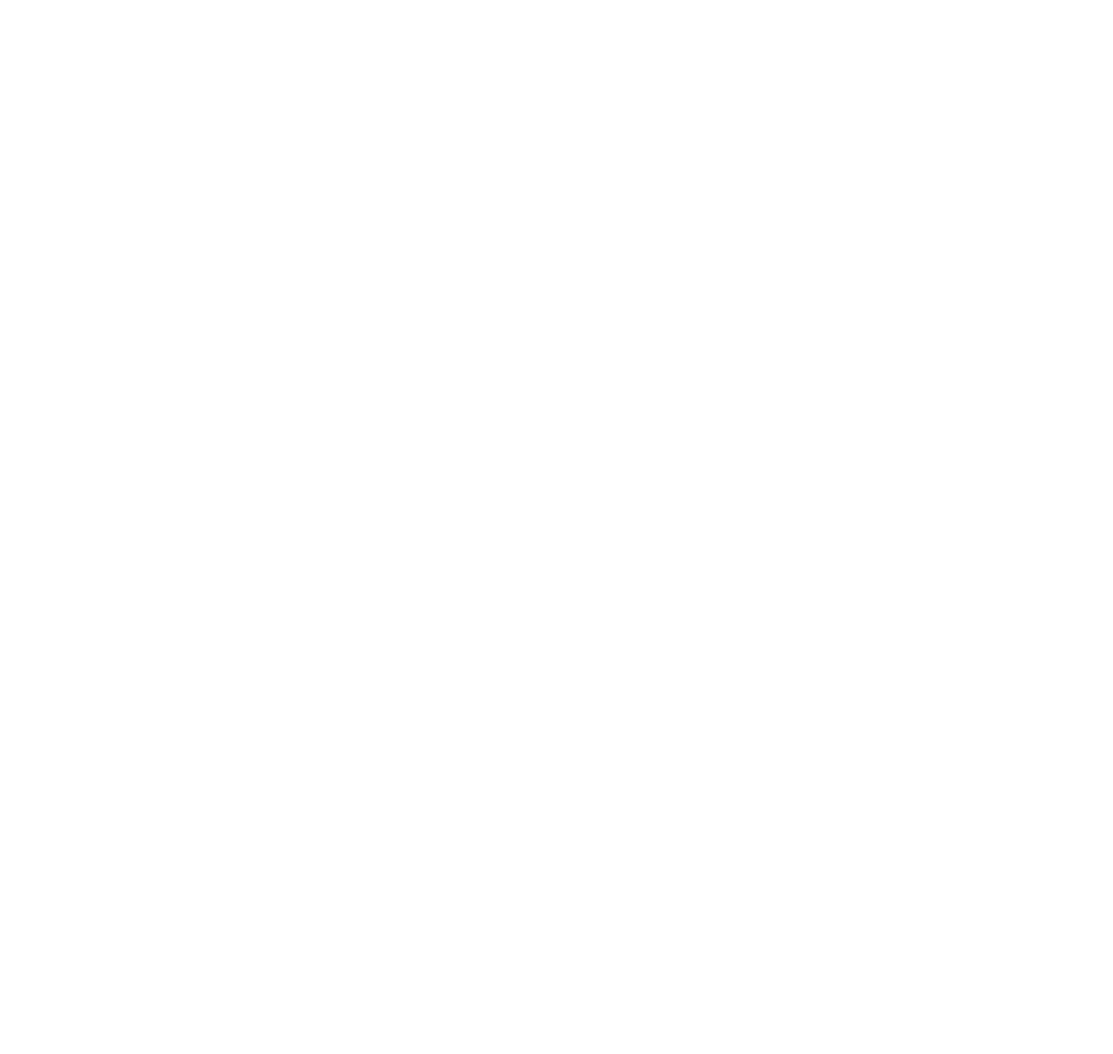
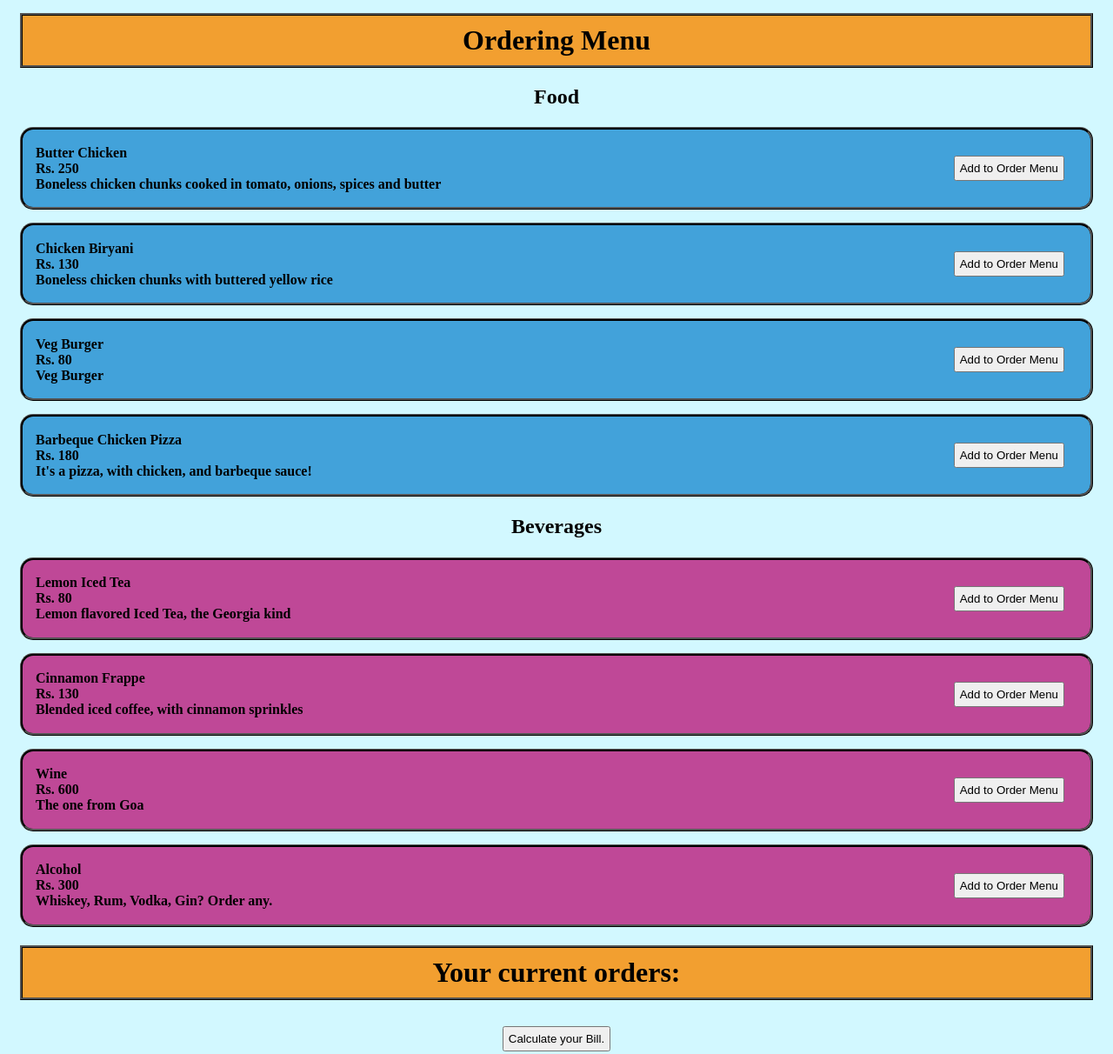
Before and after one commit to OCB96/Food-Ordering-for-a-Nightclub---Landing-Page, a plain HTML site: page index.html in a window 1280 px wide. Shown: the whole page at 87% size. Before the commit the page ends 800 px from the top, so only its background shows below. Drawn offline with Linux system fonts and the light colour scheme.

Commit message:
2nd Commit
Adding food/beverage info to order array not working.
Calculating the final bill isn't working either.

```diff
--- a/index.html
+++ b/index.html
@@ -3,8 +3,41 @@
   <head>
     <meta charset="utf-8">
     <title>Nightclub Pre-booking</title>
+    <link rel="stylesheet" href="stylesheet.css">
   </head>
   <body>
 
+    <script src="vue.js"></script>
+    <h1>Ordering Menu</h1>
+
+    <div id="app">
+      <h2>Food</h2>
+      <h4>
+        <div id= "fooditem" v-for="fooditem in fooditems">
+          {{fooditem.text}}<br>{{fooditem.price}}<br>{{fooditem.description}}
+          <button type="button" @click="addFooditemToMenu()">Add to Order Menu</button>
+        </div>
+      </h4>
+
+      <h2>Beverages</h2>
+      <h4>
+        <div id= "beverage" v-for="beverage in beverages">
+          {{beverage.text}}<br>{{beverage.price}}<br>{{beverage.description}}
+          <button type="button" @click="addBeverageToMenu()">Add to Order Menu</button>
+        </div>
+      </h4>
+
+      <h1>
+        Your current orders:
+      </h1>
+      <div id= "ordermenu" v-for="orderitem in orderMenu" v-if="orderStatus==true" >
+        {{orderitem.text}}
+      </div>
+    </div>
+
+    <button type="button" @click="calculateBill(v-for="orderitem in orderMenu")">Calculate your Bill.</button>
+
+    <script src="script.js"></script>
+
   </body>
 </html>
--- a/script.js
+++ b/script.js
@@ -0,0 +1,66 @@
+new Vue ({
+  el: '#app',
+  data: {
+    orderMenu: [],
+    orderStatus: false,
+    fooditems: [
+      {
+        text: "Butter Chicken",
+        price: "Rs. 250",
+        description: "Boneless chicken chunks cooked in tomato, onions, spices and butter"
+      },
+      {
+        text: "Chicken Biryani",
+        price: "Rs. 130",
+        description: "Boneless chicken chunks with buttered yellow rice"
+      },
+      {
+        text: "Veg Burger",
+        price: "Rs. 80",
+        description: "Veg Burger"
+      },
+      {
+        text: "Barbeque Chicken Pizza",
+        price: "Rs. 180",
+        description: "It's a pizza, with chicken, and barbeque sauce!"
+      }
+    ],
+    beverages: [
+      {
+        text: "Lemon Iced Tea",
+        price: "Rs. 80",
+        description: "Lemon flavored Iced Tea, the Georgia kind"
+      },
+      {
+        text: "Cinnamon Frappe",
+        price: "Rs. 130",
+        description: "Blended iced coffee, with cinnamon sprinkles"
+      },
+      {
+        text: "Wine",
+        price: "Rs. 600",
+        description: "The one from Goa"
+      },
+      {
+        text: "Alcohol",
+        price: "Rs. 300",
+        description: "Whiskey, Rum, Vodka, Gin? Order any."
+      }
+    ]
+  },
+  methods: {
+    addFooditemToMenu: function() {
+      this.orderMenu.text.push(this.fooditem.text);
+      this.orderMenu.price.push(this.fooditem.price);
+      this.orderStatus=true;
+    },
+    addBeverageToMenu: function() {
+      this.orderMenu.text.push(this.beverage.text);
+      this.orderMenu.price.push(this.beverage.price);
+      this.orderStatus=true;
+    },
+    calculateBill: function() {
+
+    }
+  }
+})
--- a/stylesheet.css
+++ b/stylesheet.css
@@ -0,0 +1,45 @@
+body {
+  text-align: center;
+  background-color: rgb(210, 248, 255);
+}
+
+h1 {
+  background-color: rgb(242, 159, 48);
+  text-align: center;
+  margin: 15px;
+  border-color: rgb(0, 0, 0);
+  border-style: ridge;
+  padding: 10px;
+  justify-content: space-between;
+}
+
+#fooditem {
+  display: flex;
+  background-color: rgb(66, 162, 218);
+  text-align: left;
+  align-items: center;
+  margin: 15px;
+  border-color: rgb(0, 0, 0);
+  border-style: ridge;
+  border-radius: 15px;
+  padding: 15px;
+  justify-content: space-between;
+}
+
+#beverage {
+  display: flex;
+  background-color: rgb(191, 72, 151);
+  text-align: left;
+  align-items: center;
+  margin: 15px;
+  border-color: rgb(0, 0, 0);
+  border-style: ridge;
+  border-radius: 15px;
+  padding: 15px;
+  justify-content: space-between;;
+}
+
+button {
+  margin: 15px;
+  padding: 5px;
+}
```
